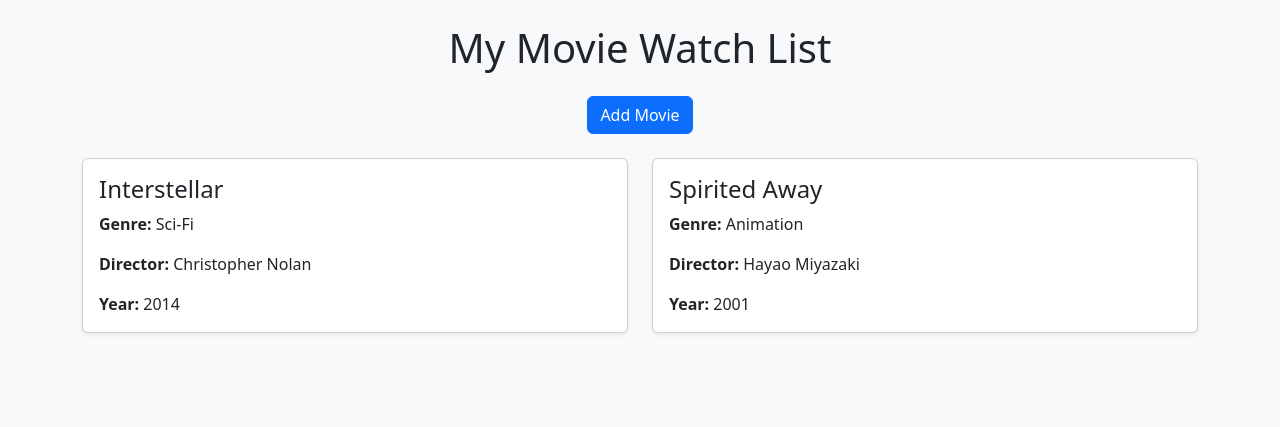
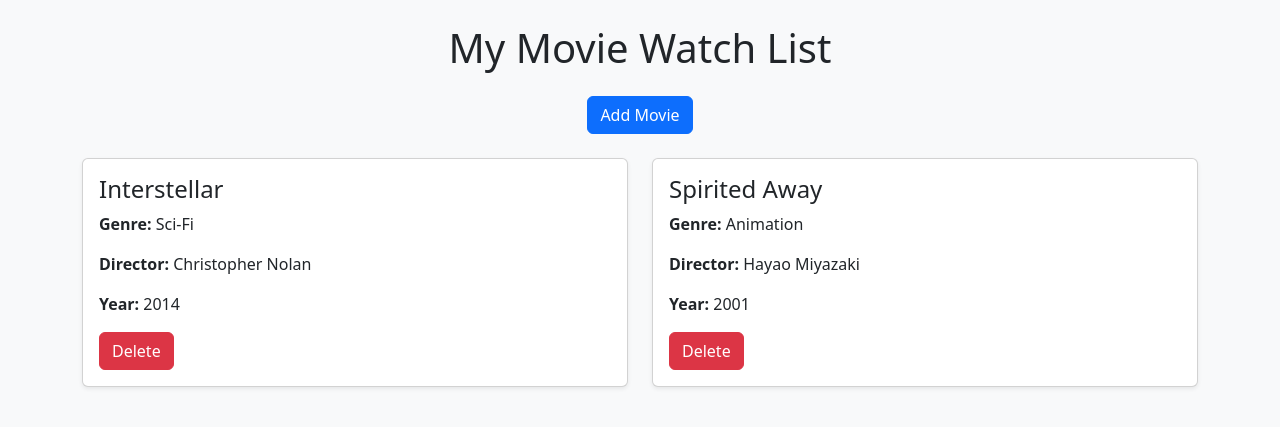
Before and after one commit to ZijiaLiuBSU/CS322project2-a-new, a Flask app: page / in a window 1280 px wide. Shown: the top 427 px of the page. Run offline with Flask 3, Linux system fonts and the light colour scheme.

Commit message:
Add delete function for movies

```diff
--- a/app.py
+++ b/app.py
@@ -89,5 +89,14 @@ def new_movie():
 
     return render_template("new_movie.html", error=error, success=success, form_data=form_data)
 
+@app.route("/delete_movie/<int:movie_id>", methods=["POST"])
+def delete_movie(movie_id):
+    for movie in movies:
+        if movie["id"] == movie_id:
+            movies.remove(movie)
+            break
+
+    return redirect(url_for("home"))
+
 if __name__ == "__main__":
     app.run(debug=True)
--- a/templates/home.html
+++ b/templates/home.html
@@ -23,6 +23,10 @@
                         <p class="card-text"><strong>Genre:</strong> {{ movie.genre }}</p>
                         <p class="card-text"><strong>Director:</strong> {{ movie.director }}</p>
                         <p class="card-text"><strong>Year:</strong> {{ movie.year }}</p>
+
+                        <form action="/delete_movie/{{ movie.id }}" method="POST">
+                            <button type="submit" class="btn btn-danger">Delete</button>
+                        </form>
                     </div>
                 </div>
             </div>
```
